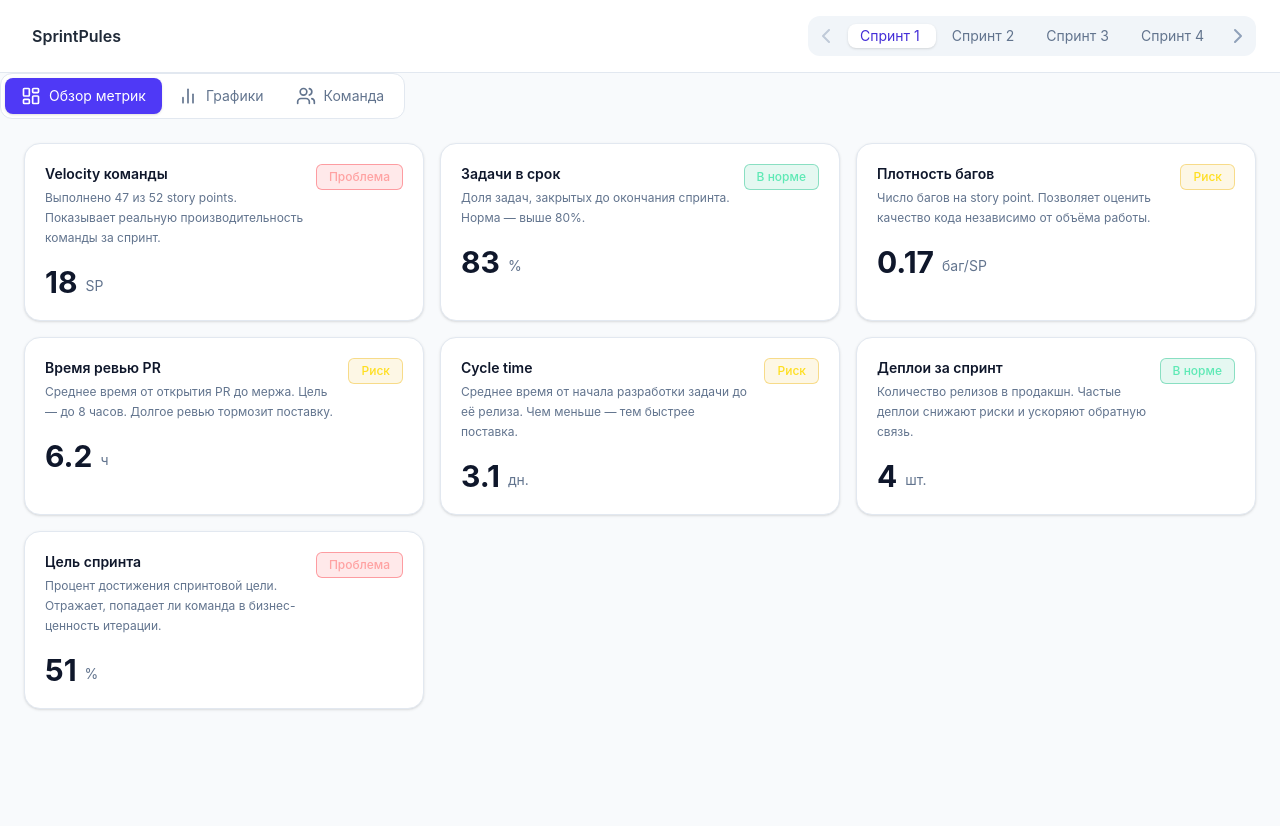
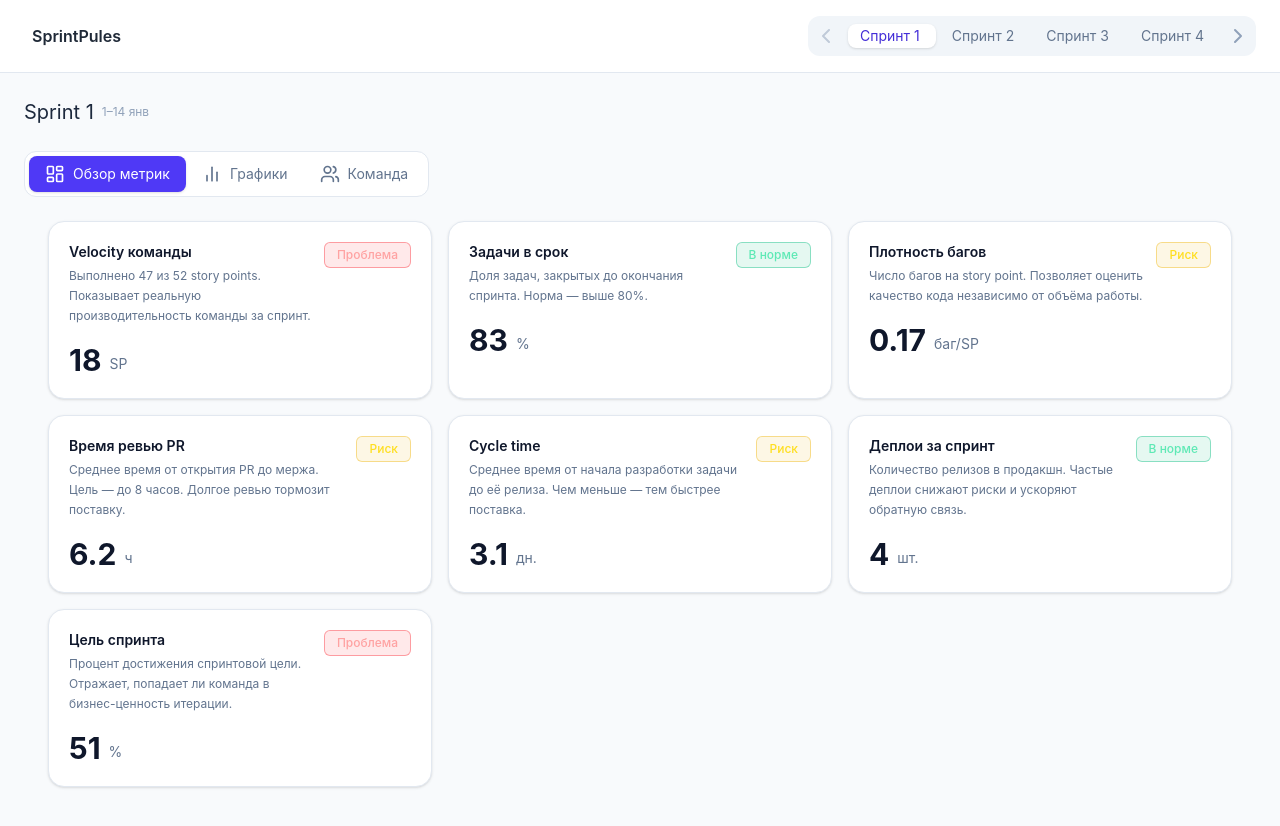
Before and after one commit to lyoha61/sprint-pulse, a Vue app: page / in a window 1280 px wide. Shown: the top 826 px of the page. Before the commit the page ends 800 px from the top, so only its background shows below. Built offline with nearby package versions, Linux system fonts and the light colour scheme.

Commit message:
feat(dashboard): add sprint display component and integrate active sprint data

```diff
--- /dev/null
+++ b/src/components/SprintDisplay.vue
@@ -0,0 +1,32 @@
+<script setup>
+import { defineProps, computed } from 'vue';
+import { formatDateRangeForSprint } from '../utils/dateUtils';
+
+const props = defineProps({
+	sprint: {
+    type: Object,
+    required: true
+  }
+})
+
+const sprintDate = computed(() => {
+  return formatDateRangeForSprint(
+    props.sprint.startDate,
+    props.sprint.endDate
+  )
+})
+</script>
+
+<template>
+
+<div class="mb-6">
+	<div class="flex items-center gap-2">
+		<h2 class="text-slate-800 text-xl leading-normal">
+			{{ sprint.name }}
+		</h2>
+		<span class="text-xs text-slate-400">
+			{{ sprintDate }}
+		</span>
+	</div>
+</div>
+</template>
--- a/src/pages/DashboardPage.vue
+++ b/src/pages/DashboardPage.vue
@@ -1,21 +1,25 @@
 <script setup>
 import DashboardTabs from '../components/DashboardTabs.vue';
 import Header from '../components/Header.vue';
+import SprintDisplay from '../components/SprintDisplay.vue';
 import StatusBadge from '../components/StatusBadge.vue';
+import { getSprintById } from '../mocks/sprints';
 
 import { getDashboardMetrics } from '../utils/getDashboardMetrics';
 import { getBadgeByMetricStatus } from '../utils/metricStatusBadge';
 
 const dashboardMetrics = getDashboardMetrics(5,1);
+const activeSprint = getSprintById(1);
 </script>
 
 <template>
 <Header />
-
+<div class="px-6 py-6">
+	<SprintDisplay
+	:sprint="activeSprint"
+	/>
 	<DashboardTabs/>
 	<main class="p-6">
-
-
 		<div class="grid gap-4 md:grid-cols-2 xl:grid-cols-3">
 			<div
 				v-for="metric in dashboardMetrics"
@@ -51,5 +55,5 @@ const dashboardMetrics = getDashboardMetrics(5,1);
 			</div>
 		</div>
 	</main>
-
+</div>
 </template>
--- /dev/null
+++ b/src/utils/dateUtils.js
@@ -0,0 +1,20 @@
+export const formatDateRangeForSprint = (startDate, endDate) => {
+  const start = new Date(startDate);
+  const end = new Date(endDate);
+
+  const months = [
+    'янв', 'февр', 'марта', 'апр', 'мая', 'июня',
+    'июля', 'авг', 'сент', 'окт', 'нояб', 'дек'
+  ];
+
+  const startDay = start.getDate();
+  const startMonth = months[start.getMonth()];
+  const endDay = end.getDate();
+  const endMonth = months[end.getMonth()];
+
+  if (start.getMonth() === end.getMonth()) {
+    return `${startDay}–${endDay} ${startMonth}`;
+  } else {
+    return `${startDay} ${startMonth}. – ${endDay} ${endMonth}`;
+  }
+}
```
Lines whose indentation alone changed are shown as unchanged.
